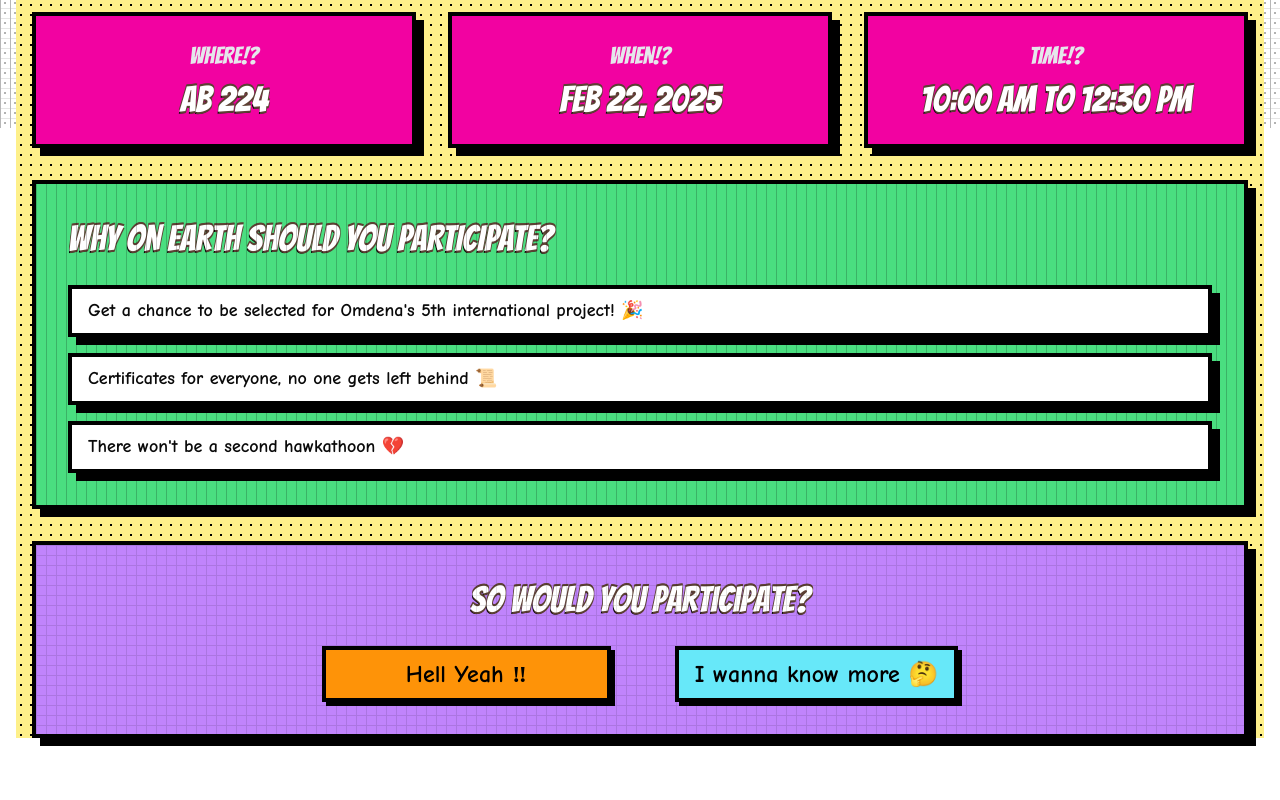
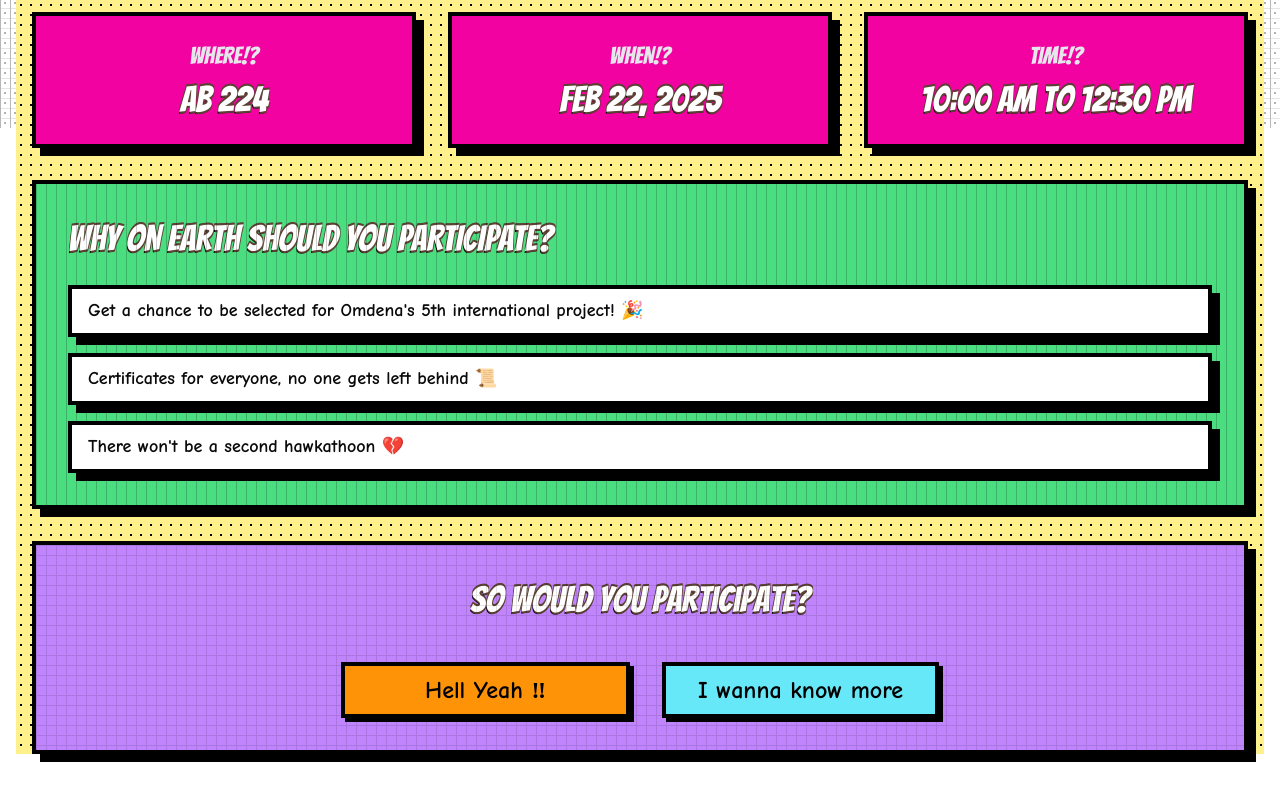
Before and after one commit to Omdena-VIT-Bhopal-University/hawkathoon-website, a Next.js app: page / in a window 1280 px wide. Shown: the part 672-1472 px from the top of the page. Built offline with nearby package versions, Linux system fonts and the light colour scheme.

Commit message:
Improve layout and styling of Home and Register pages for better user experience

```diff
--- a/app/page.tsx
+++ b/app/page.tsx
@@ -115,18 +115,18 @@ export default function Home() {
           <h2 className="comic-text mb-6 text-white">
             So would you participate?
           </h2>
-          <div className="space-x-16">
+          <div className="space-y-4">
             <Link
               href="/register"
-              className="neo-brutal-button inline-block text-2xl bg-[#fe9308] transform px-20"
+              className="neo-brutal-button inline-block text-2xl bg-[#fe9308] transform px-20 mx-4"
             >
               Hell Yeah ‼
             </Link>
             <Link
               href="/about"
-              className="neo-brutal-button inline-block text-2xl bg-cyan-300 transform"
+              className="neo-brutal-button inline-block text-2xl bg-[#fe9308] transform bg-cyan-300 transform px-8 mx-4"
             >
-              I wanna know more 🤔
+              I wanna know more
             </Link>
           </div>
         </div>
```
